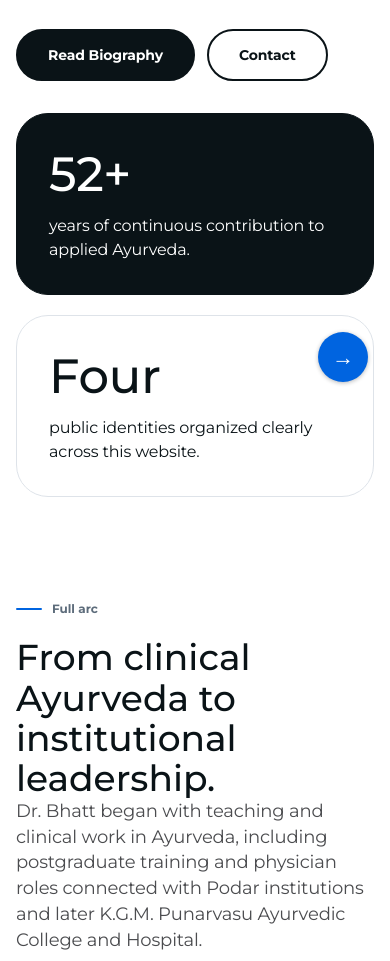
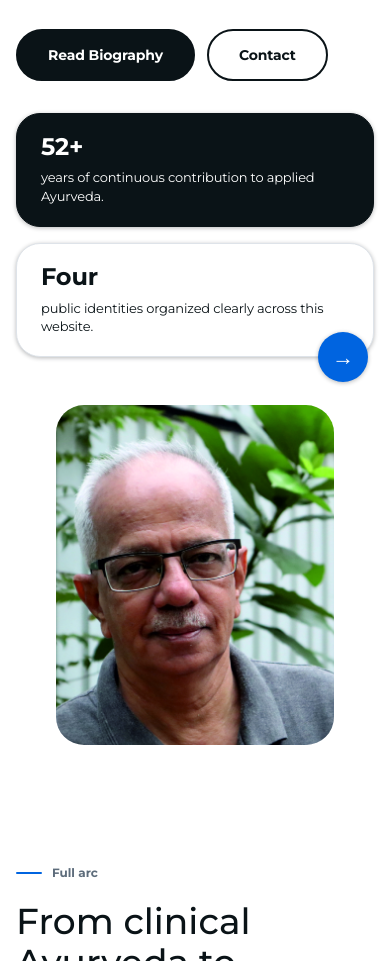
Before and after one commit to n8nmonk-wq/NSB, a plain HTML site: page about.html in a window 390 px wide. Shown: the part 440-1401 px from the top of the page. Drawn offline with Linux system fonts and the light colour scheme.

Commit message:
Images and timeline fix

```diff
--- a/about.html
+++ b/about.html
@@ -21,12 +21,15 @@
             <h1 class="page-title">A career that keeps widening.</h1>
             <p class="lead">Dr. Narendra S. Bhatt, M.D. Ayu. and B.Sc., has worked across the major environments that shape Ayurveda today: clinic, classroom, laboratory, company, university, policy table, and international forum.</p>
             <div class="hero-actions"><a class="button primary" href="#biography">Read Biography</a><a class="button ghost-on-dark" href="contact.html">Contact</a></div>
-          </div>
-          <div class="hero-dossier reveal no-portrait">
-            <div class="dossier-notes">
+            <div class="hero-chips">
               <article class="note-card dark-note"><strong>52+</strong><p>years of continuous contribution to applied Ayurveda.</p></article>
               <article class="note-card"><strong>Four</strong><p>public identities organized clearly across this website.</p></article>
             </div>
+          </div>
+          <div class="hero-dossier reveal">
+            <figure class="portrait-stack">
+              <img src="DrNarendraBhatt.jpg" alt="Dr. Narendra Bhatt portrait" />
+            </figure>
           </div>
         </div>
       </section>
@@ -35,7 +38,7 @@
         <div class="section-inner two-column">
           <article class="bio-copy reveal">
             <span class="section-kicker">Full arc</span>
-            <h2 class="section-title">From clinical Ayurveda to institutional leadership.</h2>
+            <h2 class="section-title">From clinical Ayurveda to institutional leadership.</h2> <br>
             <p>Dr. Bhatt began with teaching and clinical work in Ayurveda, including postgraduate training and physician roles connected with Podar institutions and later K.G.M. Punarvasu Ayurvedic College and Hospital.</p>
             <p>He then moved into research, product development, standardization, and pharmaceutical industry leadership. His work at Zandu Pharmaceuticals, Ajanta Pharma, Bio-Ved, Kerala Ayurveda, and CRIA connected Ayurvedic knowledge with organizational systems and product credibility.</p>
             <p>In academic and public institutions, he served in roles including Director Research in Ayurveda at Bharati Vidyapeeth and National Professor / Visiting Scientist at Haffkine Institute. His contributions include expert committee work, research advisory roles, international delegations, public lectures, publications, edited volumes, and a joint patent.</p>
--- a/nsb-system.css
+++ b/nsb-system.css
@@ -334,14 +334,57 @@ h1 {
 
 .hero-dossier {
   display: grid;
-  grid-template-columns: 0.72fr 1fr;
+  grid-template-columns: 1fr;
   gap: 24px;
   align-items: stretch;
 }
 
+.hero-chips {
+  display: grid;
+  grid-template-columns: repeat(2, 1fr);
+  gap: 16px;
+  margin-top: 32px;
+}
+
+@media (max-width: 720px) {
+  .hero-chips {
+    grid-template-columns: 1fr;
+  }
+}
+
+.hero-chips .note-card {
+  padding: 20px 24px;
+  border-radius: var(--radius-xxl);
+  box-shadow: var(--shadow-sticky);
+  border: 1px solid var(--hairline-soft);
+  background: var(--canvas);
+}
+
+.hero-chips .note-card.dark-note {
+  color: var(--canvas);
+  background: var(--ink-deep);
+  border-color: var(--ink-deep);
+}
+
+.hero-chips .note-card strong {
+  display: block;
+  margin-bottom: 8px;
+  font-size: clamp(24px, 3.5vw, 36px);
+  font-weight: 700;
+  line-height: 1.1;
+  color: inherit;
+}
+
+.hero-chips .note-card p {
+  margin: 0;
+  font-size: 13px;
+  line-height: 1.45;
+  color: inherit;
+}
+
 .portrait-stack {
   position: relative;
-  min-height: 610px;
+  height: 500px;
   overflow: hidden;
   border-radius: var(--radius-xxxl);
   background: var(--surface-soft);
@@ -350,7 +393,6 @@ h1 {
 .portrait-stack img {
   width: 100%;
   height: 100%;
-  min-height: 610px;
   object-fit: cover;
   filter: saturate(1.02) contrast(1.01);
 }
@@ -1115,21 +1157,23 @@ h1 {
   align-items: center;
 }
 .portrait-stack {
-  min-height: clamp(500px, 48vw, 620px);
+  height: clamp(450px, 42vw, 520px);
+  min-height: 0;
   border-radius: clamp(28px, 2.4vw, 36px);
   isolation: isolate;
 }
 .portrait-stack img {
-  min-height: clamp(500px, 48vw, 620px);
+  height: 100%;
+  min-height: 0;
   object-fit: cover;
-  object-position: center 18%;
+  object-position: center 10%;
   transform: scale(1.01);
 }
 .archive-hero .portrait-stack img,
 .page-hero.policy .portrait-stack img,
 .page-hero.research .portrait-stack img,
 .page-hero.industry .portrait-stack img {
-  object-position: center 18%;
+  object-position: center 10%;
 }
 .page-hero.clinical .portrait-stack img,
 .chapter-link img[src*="N 33"] {
@@ -1137,7 +1181,7 @@ h1 {
 }
 .archive-hero img[src*="DrNarendraBhatt.jpg"],
 .about .portrait-stack img {
-  object-position: center 22%;
+  object-position: center 14%;
 }
 .chapter-link {
   border-radius: 28px;
@@ -1194,7 +1238,8 @@ h1 {
   }
   .portrait-stack,
   .portrait-stack img {
-    min-height: 460px;
+    height: 440px;
+    min-height: 0;
   }
   .feature-room.section {
     padding: 40px;
@@ -1206,7 +1251,10 @@ h1 {
 }
 @media (max-width: 680px) {
   .portrait-stack,
-  .portrait-stack img,
+  .portrait-stack img {
+    height: 340px;
+    min-height: 0;
+  }
   .photo-run figure,
   .photo-run figure:first-child {
     min-height: 330px;
@@ -1277,28 +1325,10 @@ h1 {
   border-color: rgba(9,22,27,.30);
 }
 
-.page-hero.clinical .portrait-stack,
-.archive-hero .portrait-stack:has(img[src*="DrNarendraBhatt.jpg"]) {
-  background: linear-gradient(145deg, #f9fbfa, #eaf0ef);
-}
-
-.page-hero.clinical .portrait-stack img,
-.archive-hero .portrait-stack img[src*="DrNarendraBhatt.jpg"] {
-  object-fit: contain;
-  object-position: center center;
-  transform: none;
-  padding: clamp(10px, 1.4vw, 18px);
-}
-
 @media (max-width: 680px) {
   .feature-room.section {
     margin-top: 42px;
     margin-bottom: 42px;
-  }
-
-  .page-hero.clinical .portrait-stack img,
-  .archive-hero .portrait-stack img[src*="DrNarendraBhatt.jpg"] {
-    padding: 8px;
   }
 }
 
```
Also changed, not shown: academic-policy.html (+3 -3 lines), clinical.html (+8 -5 lines), index.html (+9 -9 lines), industry.html (+8 -8 lines), research-hub.html (+3 -3 lines).
